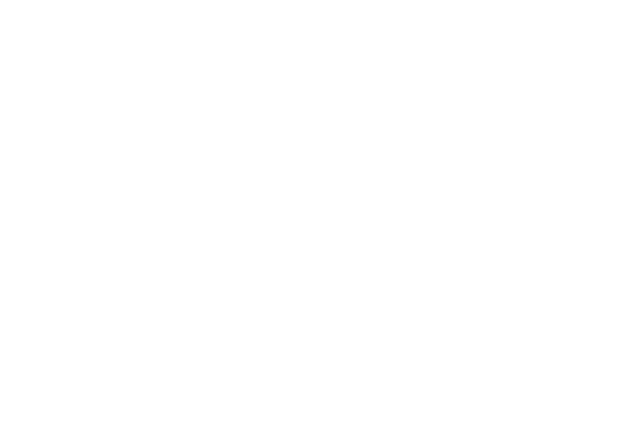
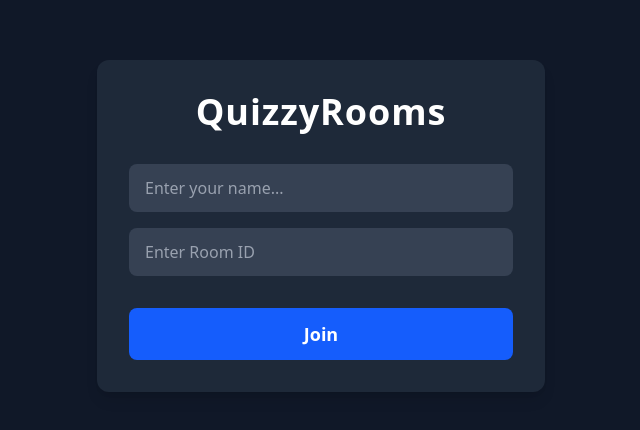
Before and after one commit to YajjatLonelyFans/FootyQuiz, a React (Vite) app in the folder frontend/: page / in a window 1280 px wide. Shown: the part 174-604 px from the top of the page, without its empty margins (319-959 px from the left). Built offline with nearby package versions, Linux system fonts and the light colour scheme.

Commit message:
frontend done

```diff
--- a/frontend/src/App.jsx
+++ b/frontend/src/App.jsx
@@ -2,7 +2,93 @@
 import './App.css'
 
 function App() {
+  const [name, setName] = useState("")
+  const [room, setRoom] = useState("")
+  const [info, setInfo] = useState(false)
+  const [question, setQuestion] = useState("")
+  const [options, setOptions] = useState([])
+  const [scores, setScores] = useState([])
+  const [seconds, setSeconds] = useState(30) // Example timer value
+  const [selectedAnswerIndex, setSelectedAnswerIndex] = useState(null)
+  const [answered, setAnswered] = useState(false)
 
+  const handleSubmit = (e) => {
+    e.preventDefault();
+    if (name && room) {
+      setInfo(true)
+
+    }
+  }
+
+  const handleAnswer = (index) => {
+    setSelectedAnswerIndex(index)
+    setAnswered(true)
+
+  }
+
+  return (
+    <div className="min-h-screen bg-gray-900 flex items-center justify-center p-4">
+      {!info ? (
+        <div className="bg-gray-800 rounded-xl shadow-lg p-8 w-full max-w-md flex flex-col items-center">
+          <h1 className="text-4xl font-bold text-white mb-8 tracking-wide">QuizzyRooms</h1>
+          <form onSubmit={handleSubmit} className="w-full flex flex-col gap-4">
+            <input
+              required
+              placeholder='Enter your name...'
+              value={name}
+              onChange={(e) => setName(e.target.value)}
+              className="px-4 py-3 rounded-lg bg-gray-700 text-white placeholder-gray-400 focus:outline-none focus:ring-2 focus:ring-blue-500 transition"
+            />
+            <input
+              required
+              placeholder='Enter Room ID'
+              value={room}
+              onChange={(e) => setRoom(e.target.value)}
+              className="px-4 py-3 rounded-lg bg-gray-700 text-white placeholder-gray-400 focus:outline-none focus:ring-2 focus:ring-blue-500 transition"
+            />
+            <button type='submit' className="mt-4 py-3 rounded-lg bg-blue-600 hover:bg-blue-700 text-white font-semibold text-lg transition">Join</button>
+          </form>
+        </div>
+      ) : (
+        <div className="bg-gray-800 rounded-xl shadow-lg p-8 w-full max-w-xl flex flex-col items-center">
+          <h1 className="text-4xl font-bold text-white mb-6 tracking-wide">QuizzyRooms</h1>
+          <p className="text-gray-300 mb-6 text-lg">Room id: <span className="font-mono text-blue-400">{room}</span></p>
+
+          {question ? (
+            <div className='quiz-div w-full'>
+              <p className="text-right text-gray-400 mb-2 text-sm">Remaining Time: <span className="font-semibold text-white">{seconds}</span></p>
+
+              <div className='question mb-6'>
+                <p className='question-text text-2xl font-semibold text-white text-center'>{question}</p>
+              </div>
+
+              <ul className="flex flex-col gap-4 mb-8">
+                {options.map((answer, index) => (
+                  <li key={index} className="w-full">
+                    <button
+                      className={`options w-full py-3 rounded-lg text-lg font-medium border border-gray-700 transition focus:outline-none ${selectedAnswerIndex === index ? 'bg-blue-600 text-white border-blue-400' : 'bg-gray-700 text-gray-200 hover:bg-blue-700 hover:text-white'} ${answered ? 'opacity-60 cursor-not-allowed' : ''}`}
+                      onClick={() => handleAnswer(index)}
+                      disabled={answered}
+                    >
+                      {answer}
+                    </button>
+                  </li>
+                ))}
+              </ul>
+
+              <div className="w-full flex flex-col gap-2 mt-4">
+                {scores.map((player, index) => (
+                  <p key={index} className="text-gray-300 text-base text-center">{player.name}: <span className="font-bold text-blue-400">{player.score}</span></p>
+                ))}
+              </div>
+            </div>
+          ) : (
+            <p className="text-gray-400 text-lg">Loading question...</p>
+          )}
+        </div>
+      )}
+    </div>
+  )
 }
 
 export default App
```
Also changed, not shown: 2 other files (tests, documents, lock files or other folders).
